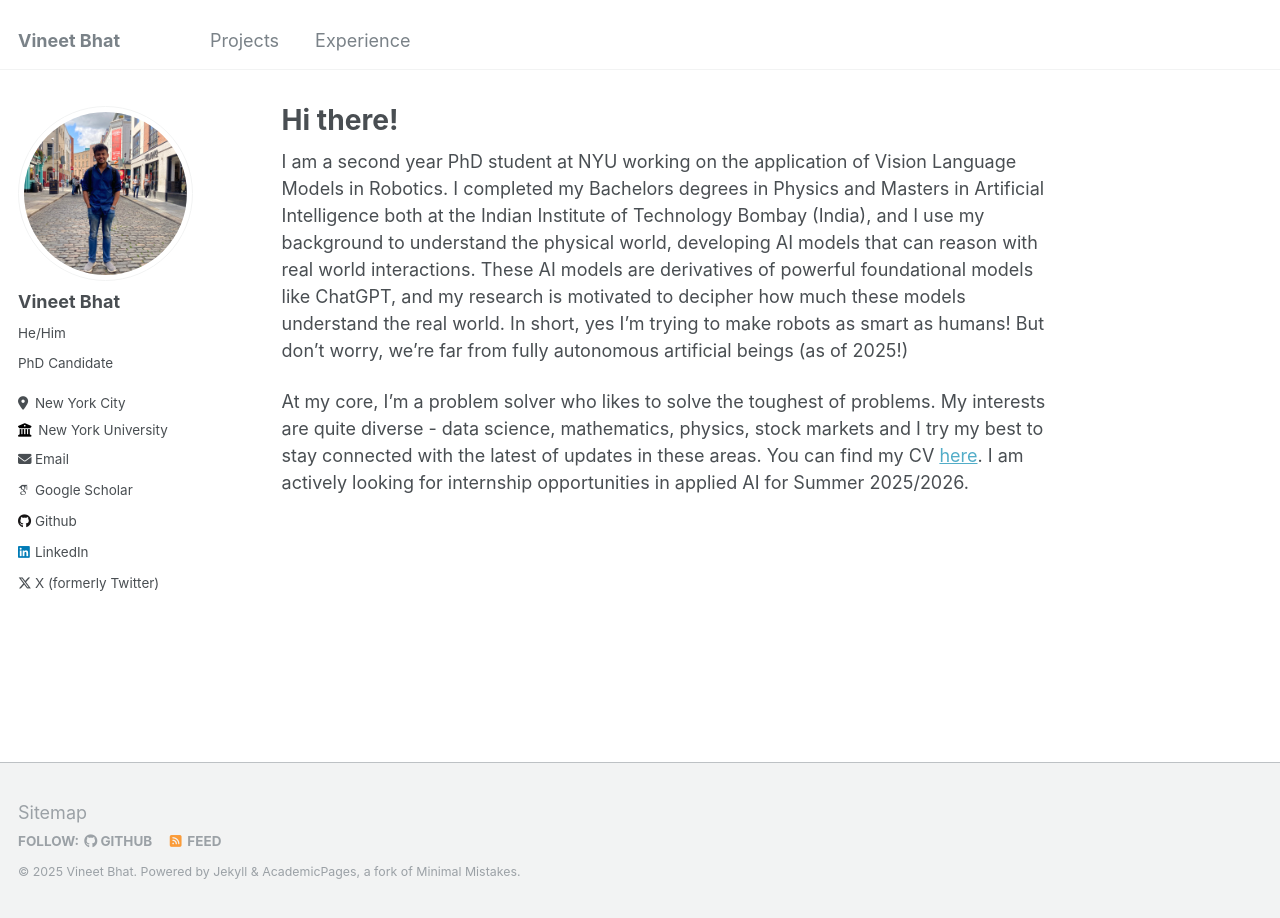
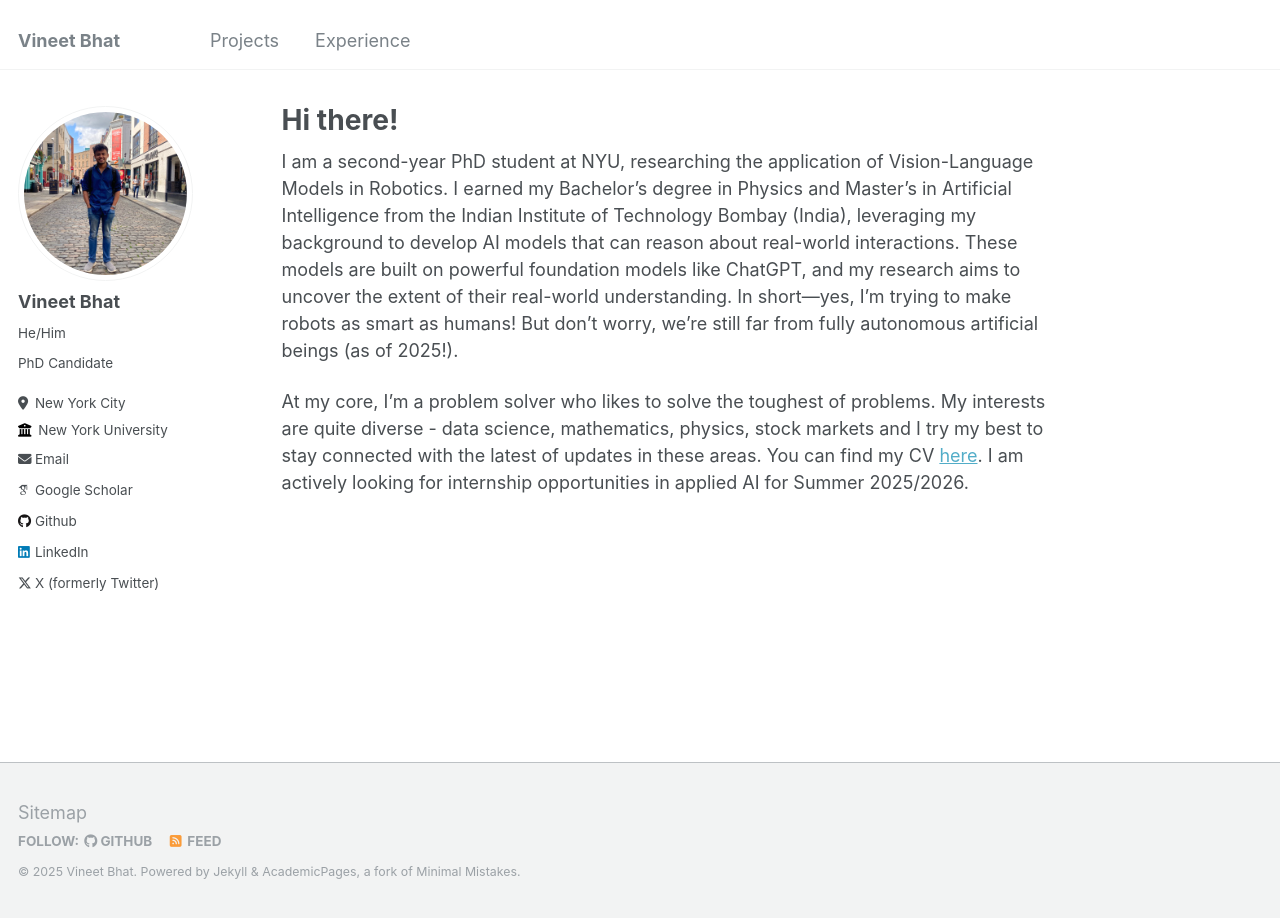
Before and after one commit to vineet2104/vineet2104.github.io, a Jekyll site: the page built from _pages/about.md, in a window 1280 px wide. Built offline with Jekyll 4.4.1, drawn with Linux system fonts in a browser that asks for light colours; some web fonts are replaced.

Commit message:
Update about.md

```diff
--- a/_pages/about.md
+++ b/_pages/about.md
@@ -7,6 +7,6 @@ redirect_from:
   - /about.html
 ---
 
-I am a second year PhD student at NYU working on the application of Vision Language Models in Robotics. I completed my Bachelors degrees in Physics and Masters in Artificial Intelligence both at the Indian Institute of Technology Bombay (India), and I use my background to understand the physical world, developing AI models that can reason with real world interactions. These AI models are derivatives of powerful foundational models like ChatGPT, and my research is motivated to decipher how much these models understand the real world. In short, yes I'm trying to make robots as smart as humans! But don't worry, we're far from fully autonomous artificial beings (as of 2025!)
+I am a second-year PhD student at NYU, researching the application of Vision-Language Models in Robotics. I earned my Bachelor’s degree in Physics and Master’s in Artificial Intelligence from the Indian Institute of Technology Bombay (India), leveraging my background to develop AI models that can reason about real-world interactions. These models are built on powerful foundation models like ChatGPT, and my research aims to uncover the extent of their real-world understanding. In short—yes, I'm trying to make robots as smart as humans! But don't worry, we're still far from fully autonomous artificial beings (as of 2025!).
 
 At my core, I'm a problem solver who likes to solve the toughest of problems. My interests are quite diverse - data science, mathematics, physics, stock markets and I try my best to stay connected with the latest of updates in these areas. You can find my CV [here](https://drive.google.com/file/d/1NfLWC3lqW8RSqygV400MPgQwEhCoIddl/view?usp=sharing). I am actively looking for internship opportunities in applied AI for Summer 2025/2026.
```
